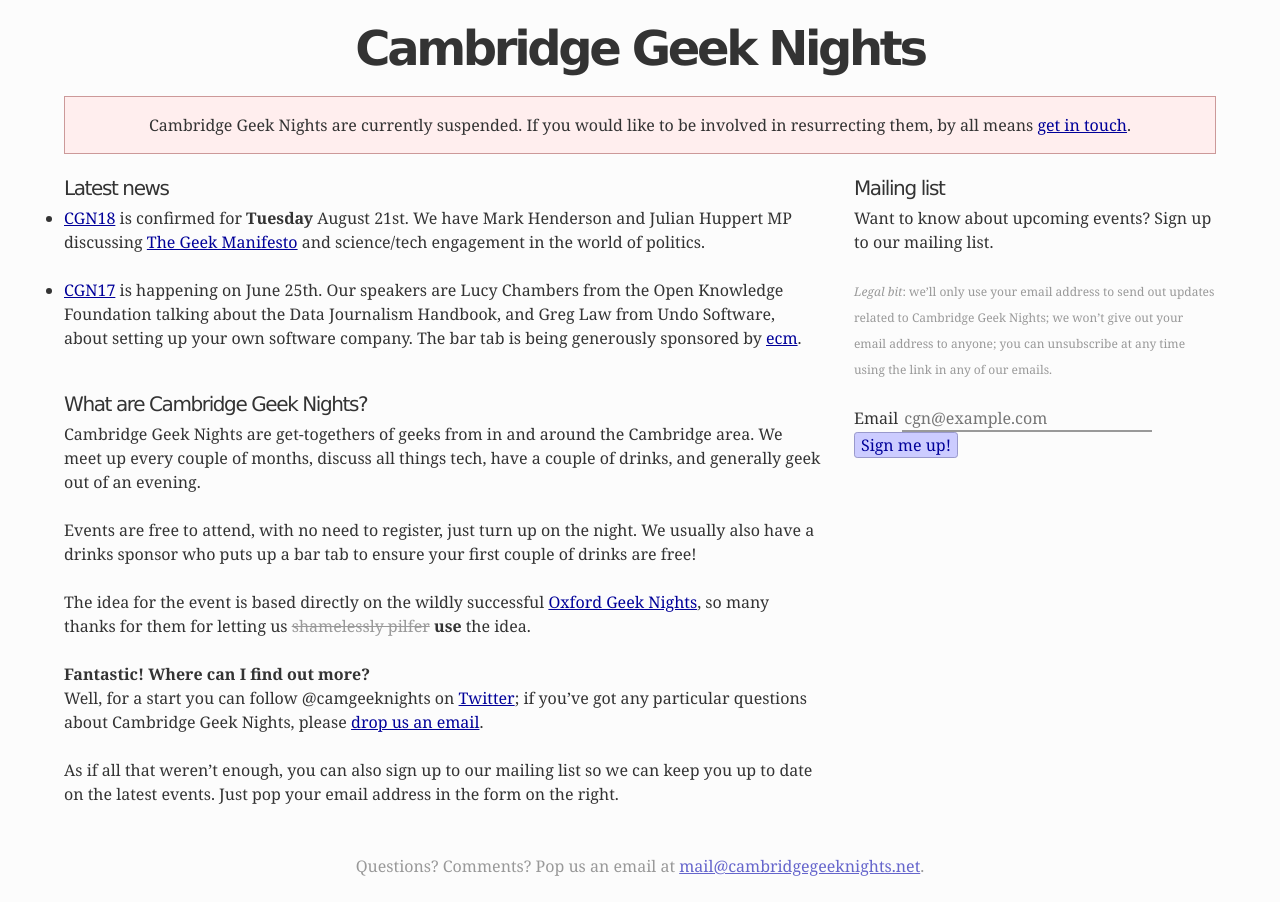
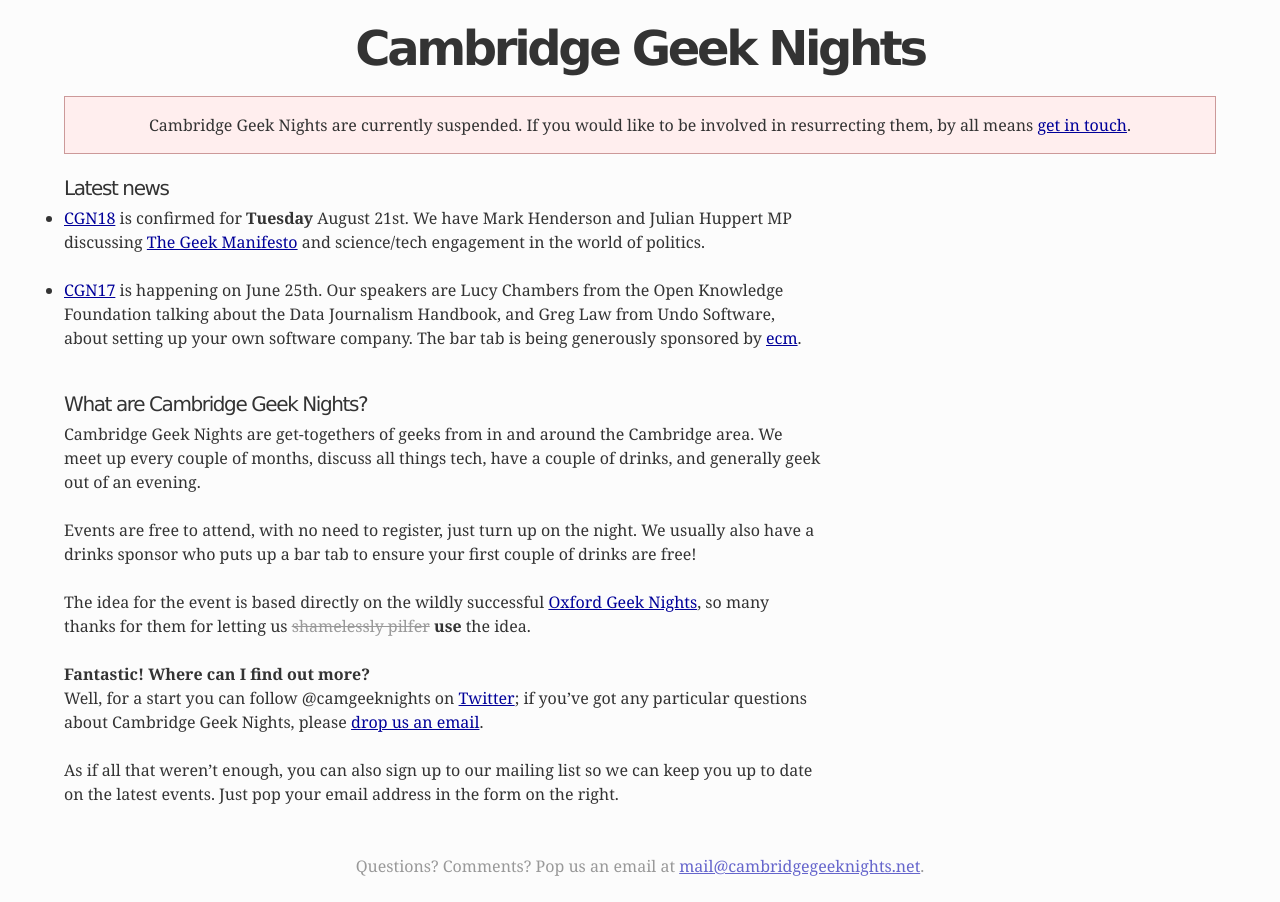
Before and after one commit to cambridgegeeknights/cambridgegeeknights.github.io, a Jekyll site: the page built from index.html, in a window 1280 px wide. Built offline with Jekyll 4.4.1, drawn with Linux system fonts in a browser that asks for light colours.

Commit message:
Remove mailing list signup entirely
I don't know what GDPR implications this has, so I'm taking the easy way
out and removing the signup form entirely.

```diff
--- a/_includes/mailinglist.html
+++ /dev/null
@@ -1,23 +0,0 @@
-<div id="secondary">
-  <h2>Mailing list</h2>
-  <p>Want to know about upcoming events? Sign up to our mailing list.</p>
-  <p><small><em>Legal bit</em>: we&rsquo;ll only use your email address to send
-  out updates related to Cambridge Geek Nights; we won&rsquo;t give out your
-  email address to anyone; you can unsubscribe at any time using the link in any
-  of our emails.</small></p>
-
-  <!-- Begin MailChimp Signup Form -->
-  <div id="mc_embed_signup">
-  <form action="http://cambridgegeeknights.us2.list-manage.com/subscribe/post?u=08f9232f9f5648e9f9e352782&amp;id=009b6c790f" method="post" id="mc-embedded-subscribe-form" name="mc-embedded-subscribe-form" class="validate" target="_blank" novalidate>
-    <div>
-      <label for="mce-EMAIL">Email</label>
-      <input type="email" placeholder="cgn@example.com" name="EMAIL" id="mce-EMAIL">
-      <!-- real people should not fill this in and expect good things - do not remove this or risk form bot signups-->
-      <div style="position: absolute; left: -5000px;"><input type="text" name="b_08f9232f9f5648e9f9e352782_009b6c790f" value=""></div>
-      <button type="submit">Sign me up!</button>
-    </div>
-  </form>
-  </div>
-
-  <!--End mc_embed_signup-->
-</div>
--- a/_layouts/homepage.html
+++ b/_layouts/homepage.html
@@ -10,8 +10,6 @@
 
     {{ content }}
 
-    {% include mailinglist.html %}
-
     {% include footer.html %}
   </body>
 </html>
```
